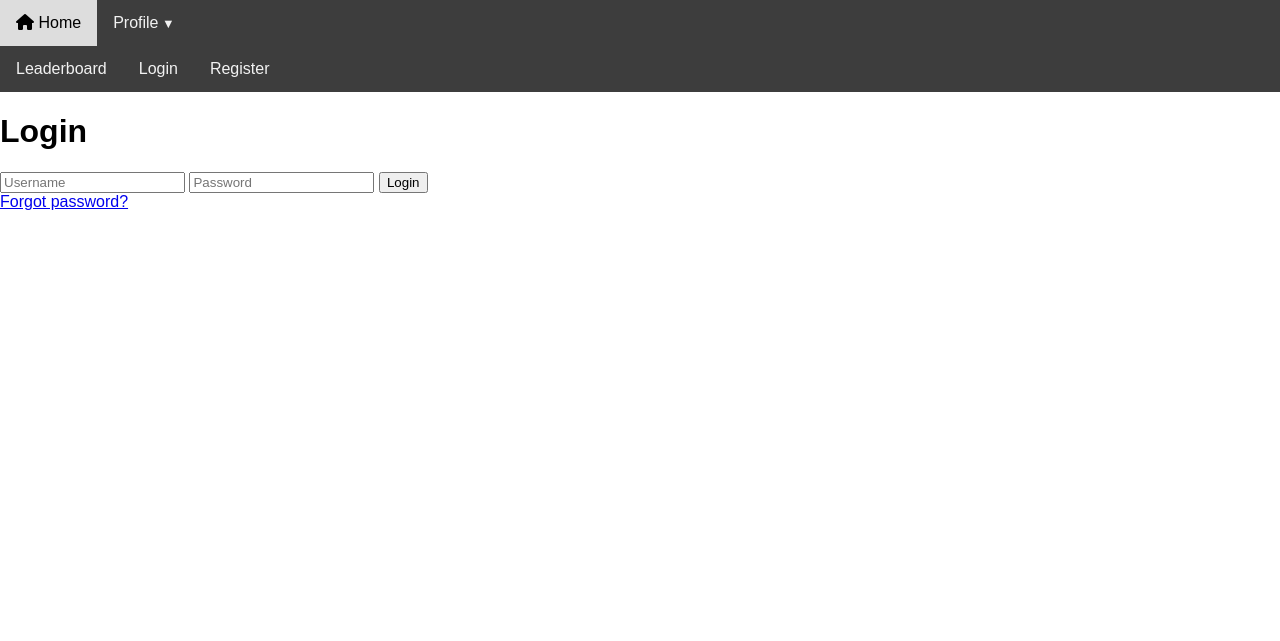
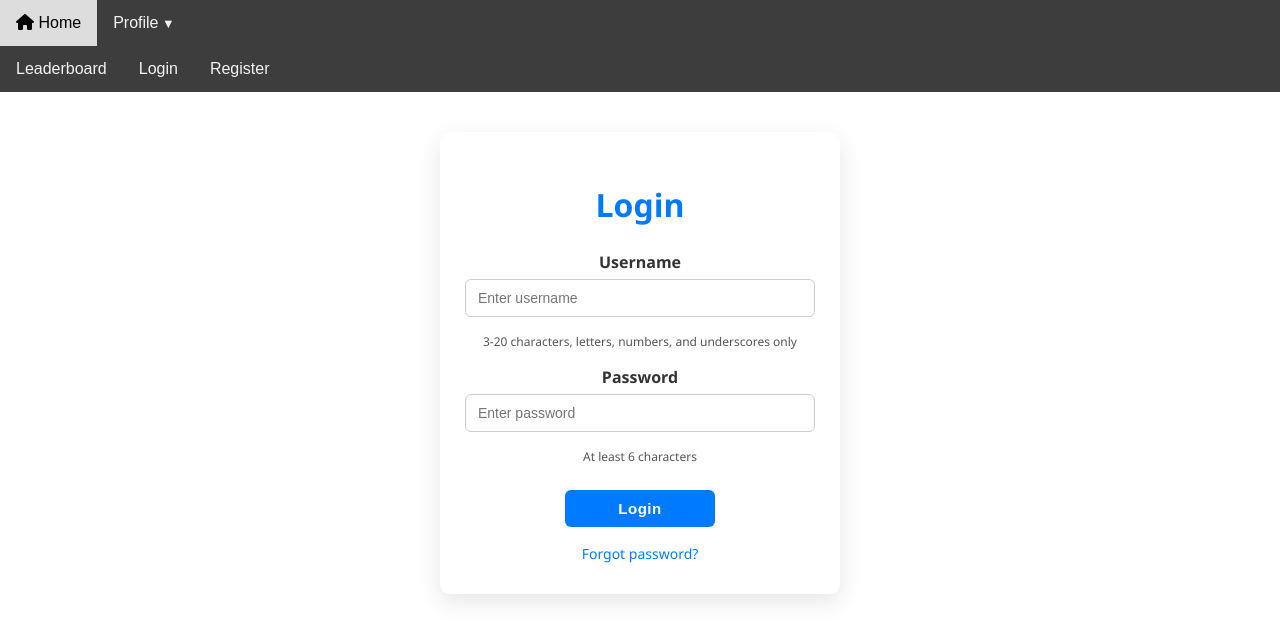
Before and after one commit to unclem2/osudroid-rx-server, a Python web app: template templates/web_login.jinja in a window 1280 px wide. Shown: the top 641 px of the page. Run offline with Jinja, Linux system fonts and the light colour scheme; the template is opened without the code that fills it, so the values that code supplies are empty.

Commit message:
Rewrite web_login.jinja

```diff
--- a/templates/web_login.jinja
+++ b/templates/web_login.jinja
@@ -1,71 +1,158 @@
 {% extends "base.html" %}
 
-{% block head %}
-    <title>Login</title>
+{% block title %}Login{% endblock %}
+
+{% block content %}
 <style>
-        body {
-            font-family: Arial, sans-serif;
-            margin: 0;
-            padding: 0;
-            display: flex;
-            justify-content: center;
-            align-items: center;
-            height: 100vh;
-            background-color: #f0f0f0;
+  .login-container {
+    background: #fff;
+    max-width: 400px;
+    width: 90vw; /* fluid width */
+    padding: 30px 25px;
+    border-radius: 10px;
+    box-shadow: 0 8px 24px rgba(0,0,0,0.1);
+    box-sizing: border-box;
+    margin: 40px auto;
+    font-family: 'Segoe UI', Tahoma, Geneva, Verdana, sans-serif;
   }
-        .container {
-            background-color: #fff;
-            padding: 20px;
-            border-radius: 8px;
-            box-shadow: 0 0 10px rgba(0, 0, 0, 0.1);
-            width: 300px;
+
+  .login-container h1 {
+    text-align: center;
+    margin-bottom: 25px;
+    color: #007BFF;
   }
-        h1 {
+
+  form label {
+    display: block;
+    margin-bottom: 6px;
+    font-weight: 600;
+    color: #333;
     text-align: center;
-            margin-bottom: 20px;
   }
-        form {
-            display: flex;
-            flex-direction: column;
+
+  form input[type="text"],
+  form input[type="password"] {
+    width: 100%; /* full container width */
+    padding: 10px 12px;
+    margin-bottom: 16px;
+    border: 1.5px solid #ccc;
+    border-radius: 6px;
+    font-size: 14px;
+    display: block;
+    transition: border-color 0.3s ease;
+    box-sizing: border-box;
   }
-        input[type="text"], input[type="password"] {
-            margin-bottom: 10px;
-            padding: 8px;
-            border: 1px solid #ccc;
-            border-radius: 4px;
+
+  form input[type="text"]:focus,
+  form input[type="password"]:focus {
+    border-color: #007BFF;
+    outline: none;
   }
-        input[type="submit"] {
+
+  form input[type="submit"] {
+    display: block;
+    width: 150px;
+    margin: 25px auto 0 auto;
     padding: 10px;
+    background-color: #007BFF;
     border: none;
-            border-radius: 4px;
-            background-color: #007BFF;
-            color: #fff;
+    border-radius: 6px;
+    color: white;
+    font-size: 15px;
+    font-weight: 600;
     cursor: pointer;
+    transition: background-color 0.3s ease;
+    text-align: center;
+    letter-spacing: 0.5px;
   }
-        input[type="submit"]:hover {
+
+  form input[type="submit"]:hover {
     background-color: #0056b3;
   }
+
   .error {
     color: red;
     text-align: center;
     margin-bottom: 10px;
   }
+
+  .forgot-password {
+    text-align: center;
+    margin-top: 15px;
+  }
+
+  .forgot-password a {
+    color: #007BFF;
+    text-decoration: none;
+    font-size: 14px;
+  }
+
+  .forgot-password a:hover {
+    text-decoration: underline;
+  }
+
+  @media (max-width: 480px) {
+    .login-container {
+      padding: 25px 15px;
+      margin: 20px 10px;
+      width: 95vw;
+    }
+
+    form input[type="submit"] {
+      width: 100%;
+      max-width: 200px;
+      margin: 25px auto 0 auto;
+    }
+  }
 </style>
-{% endblock %}
 
-{% block content %}
-    <div class="container">
-        <h1>Login</h1>
+<div class="login-container" role="main" aria-labelledby="login-title">
+  <h1 id="login-title">Login</h1>
+
   {% if error_message %}
-            <div class="error">
+    <div class="error" role="alert">
       <p>{{ error_message }}</p>
     </div>
   {% endif %}
-        <form method="post">
-            <input type="text" name="username" placeholder="Username" required>
-            <input type="password" name="password" placeholder="Password" required>
-            <input type="submit" value="Login">
+
+  <form method="post" novalidate>
+    <label for="username">Username</label>
+    <input
+      type="text"
+      id="username"
+      name="username"
+      placeholder="Enter username"
+      required
+      autocomplete="username"
+      minlength="3"
+      maxlength="20"
+      pattern="^[a-zA-Z0-9_]+$"
+      aria-describedby="username-note"
+    />
+    <div id="username-note" style="text-align:center; font-size:12px; color:#555; margin-bottom: 16px;">
+      3-20 characters, letters, numbers, and underscores only
+    </div>
+
+    <label for="password">Password</label>
+    <input
+      type="password"
+      id="password"
+      name="password"
+      placeholder="Enter password"
+      required
+      minlength="6"
+      autocomplete="current-password"
+      aria-describedby="password-note"
+    />
+    <div id="password-note" style="text-align:center; font-size:12px; color:#555; margin-bottom: 16px;">
+      At least 6 characters
+    </div>
+
+    <input type="submit" value="Login" />
   </form>
+
+  <div class="forgot-password">
+    <a href="/user/password_recovery">Forgot password?</a>
   </div>
-    <a href="/user/password_recovery">Forgot password?</a>
+</div>
 {% endblock %}
```
Lines whose indentation alone changed are shown as unchanged.
